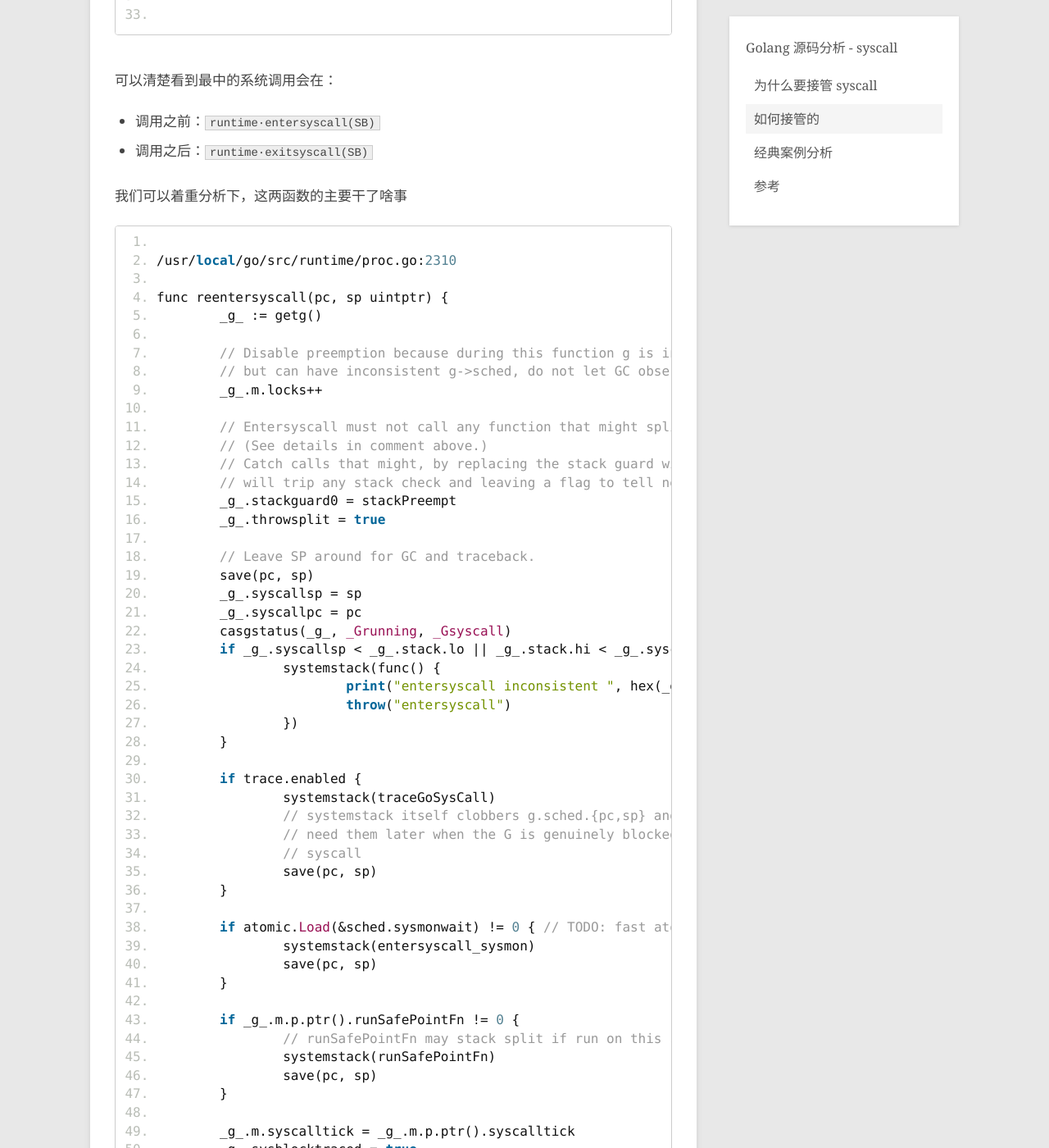
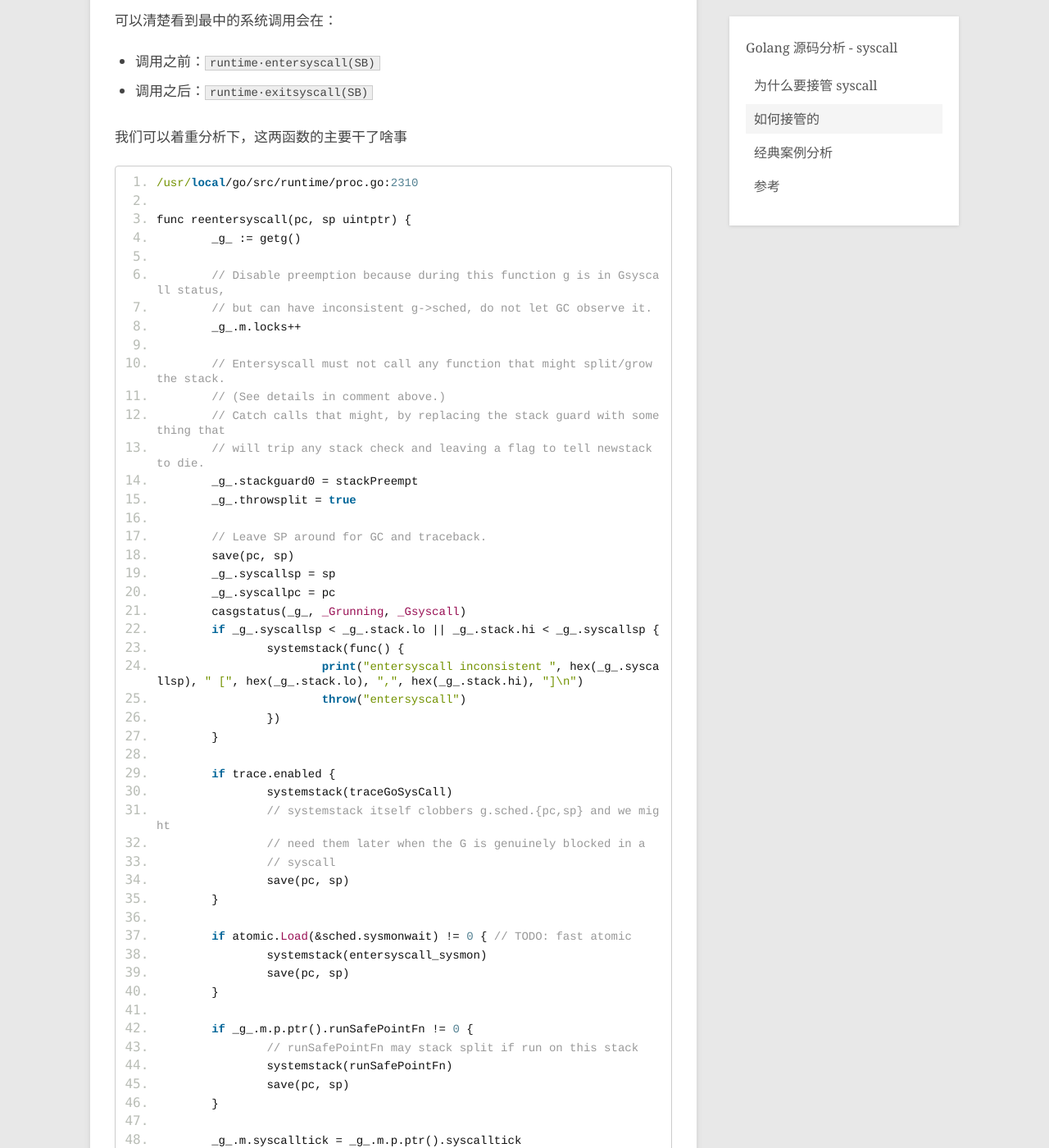
Before and after one commit to hushi55/hushi55.github.io, a Jekyll site: the page built from _posts/code/2017-04-10-Golang-Syscall.md, in a window 1280 px wide and 1400 px high, scrolled down 2664 px. Shown: the whole window at 82% size. Built offline with Jekyll 4.4.1, drawn with Linux system fonts in a browser that asks for light colours; comment, search, counter and statistics services are not loaded; some of the changed text lies outside the part shown.

Commit message:
format code

````diff
--- a/_posts/code/2017-04-10-Golang-Syscall.md
+++ b/_posts/code/2017-04-10-Golang-Syscall.md
@@ -24,9 +24,7 @@ golang 采用的就是第二种解决方案，将当前这个线程独享给 gor
 
 我们通过 `file.Read()` 这个系统调用来分析。
 
-
-<pre class="nowordwrap">
-
+```go
 /usr/local/go/src/os/file.go:97
 
 // Read reads up to len(b) bytes from the File.
@@ -45,12 +43,11 @@ func (f *File) Read(b []byte) (n int, err error) {
 	}
 	return n, err
 }
-</pre>
+```
 
 在 f.read(b) 最终会调用到
 
-<pre class="nowordwrap">
-
+```go
 /usr/local/go/src/syscall/zsyscall_linux_amd64.go:776
 
 func read(fd int, p []byte) (n int, err error) {
@@ -67,12 +64,9 @@ func read(fd int, p []byte) (n int, err error) {
 	}
 	return
 }
-</pre>
+```
 
-
-
-<pre class="nowordwrap">
-
+```cgo
 /usr/local/go/src/syscall/asm_linux_amd64.s
 
 // func Syscall(trap int64, a1, a2, a3 int64) (r1, r2, err int64);
@@ -104,8 +98,7 @@ ok:
 	MOVQ	$0, err+48(FP)
 	CALL	runtime·exitsyscall(SB)
 	RET
-
-</pre>
+```
 
 可以清楚看到最中的系统调用会在：
 
@@ -114,9 +107,7 @@ ok:
 
 我们可以着重分析下，这两函数的主要干了啥事
 
-
-<pre class="nowordwrap">
-
+```go
 /usr/local/go/src/runtime/proc.go:2310
 
 func reentersyscall(pc, sp uintptr) {
@@ -180,12 +171,9 @@ func reentersyscall(pc, sp uintptr) {
 	_g_.stackguard0 = stackPreempt
 	_g_.m.locks--
 }
-</pre>
+```
 
-
-
-<pre class="nowordwrap">
-
+```go
 /usr/local/go/src/runtime/proc.go:2461
 
 // The goroutine g exited its system call.
@@ -271,12 +259,11 @@ func exitsyscall(dummy int32) {
 	_g_.throwsplit = false
 }
 
-</pre>
+```
 
-
-<pre class="nowordwrap">
+```go
 func gosave(buf *gobuf)
-</pre>
+```
 
 ## 经典案例分析
 
````
Also changed, not shown: _posts/code/2015-11-03-linux-net-system-call.md (+10 -9 lines), _posts/code/2015-12-08-golang-G-P-M.md (+6 -7 lines), _posts/code/2017-04-09-Golang-Goroutine.md (+31 -27 lines).
